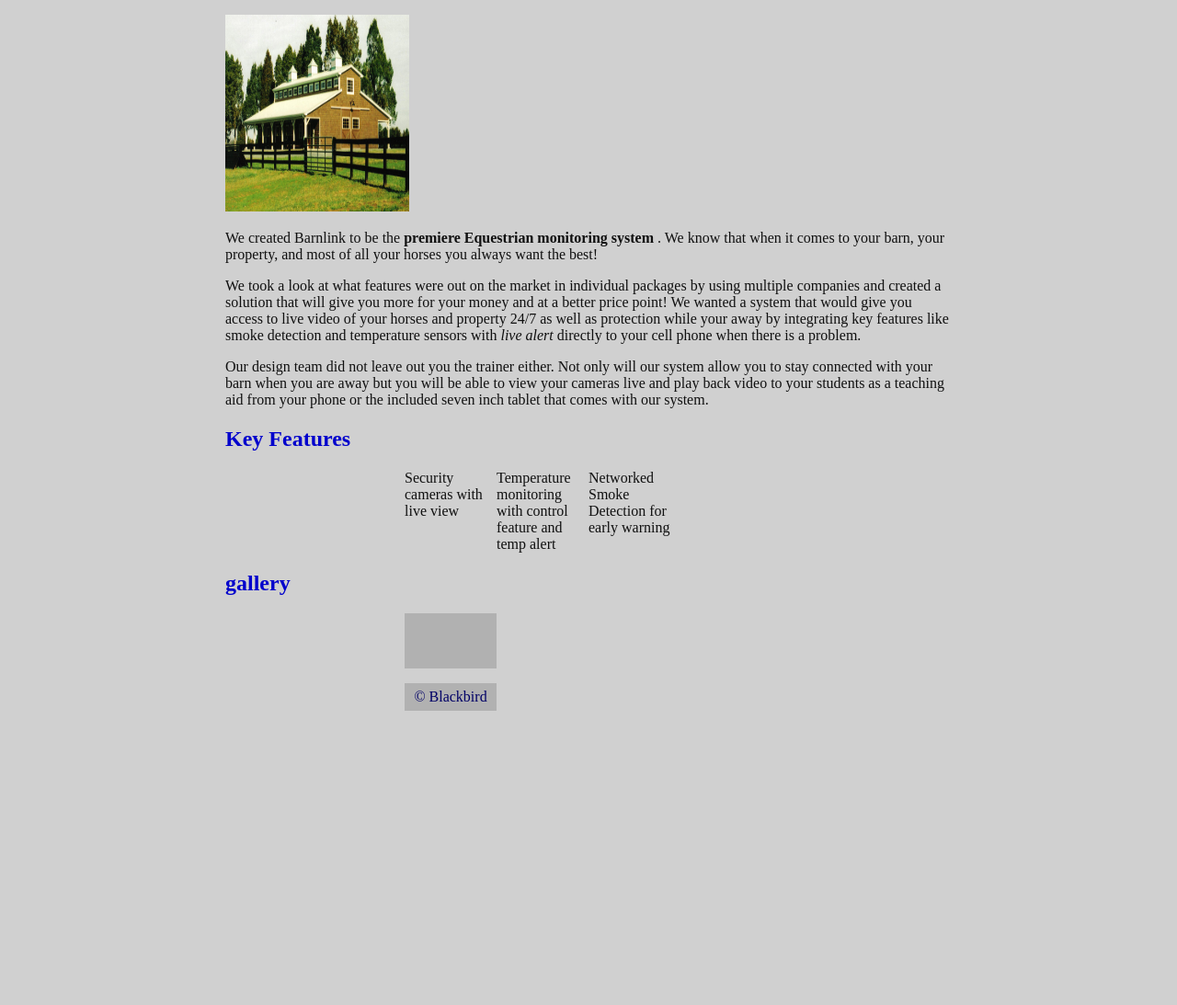
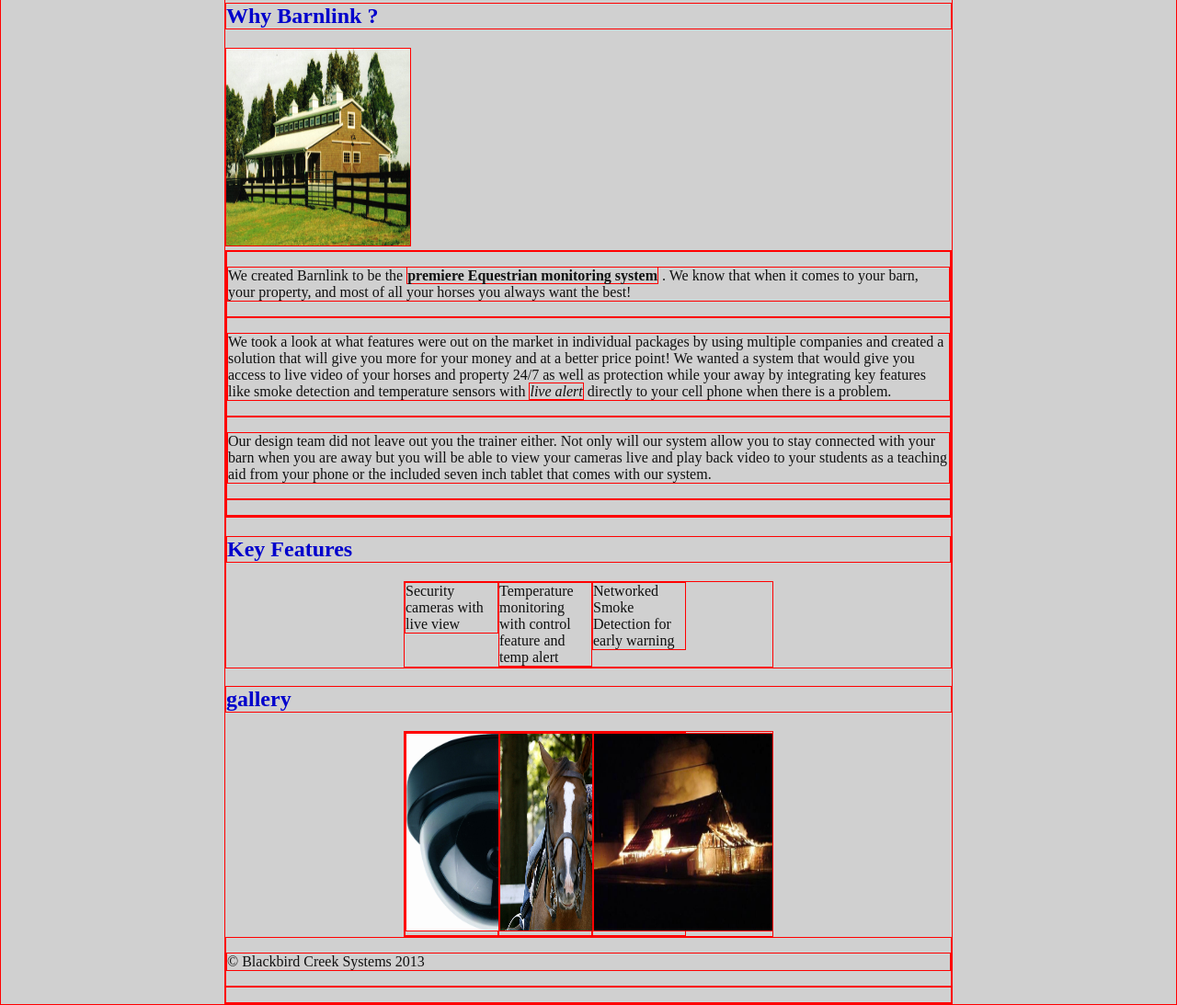
Before and after one commit to scottjep/Barnlink, a plain HTML site: page index.html in a window 1280 px wide. Shown: the part 150-1243 px from the top of the page at 92% size. Before the commit the page ends 923 px from the top, so only its background shows below. Drawn offline with Linux system fonts and the light colour scheme; a web font is replaced by a local one.

Commit message:
fixing gallery

```diff
--- a/css/main.css
+++ b/css/main.css
@@ -1,3 +1,6 @@
+* {
+	border: thin solid red;
+}
 body{
 	color: #101010;
 	width: 790px;
--- a/index.html
+++ b/index.html
@@ -21,7 +21,7 @@
 		</header>
 
 	<h2>Why Barnlink ?</h2>
-	<image src="images/equibarn.jpg" width="200" height="214" alt="horse barn" title="Barn"
+	<img src="images/equibarn.jpg" width="200" height="214" alt="horse barn" title="Barn" />
 		<article>
 			<div>
 			<p>We created Barnlink to be the <strong>premiere Equestrian monitoring system</strong>
@@ -53,9 +53,9 @@
 		 	<h2>gallery</h2>
 
 		<ul>
-			<li><a image src="images/cam1.jpg" width="200" height="214" alt="dome" title="dome"
-			<li><a image src="images/horselove.jpg" width="200" height="214" alt="love" title="love"
-			<li><a image src="images/barnfire.jpg" width="200" height="214" alt="fire" title="devastation"
+			<li><img src="images/cam1.jpg" width="200" height="214" alt="dome" title="dome" /></li>
+			<li><img src="images/horselove.jpg" width="200" height="214" alt="love" title="love" /></li>
+			<li><img src="images/barnfire.jpg" width="200" height="214" alt="fire" title="devastation"/></li>
 		</ul>
 		</body>
 	<footer>
```
Also changed, not shown: 1 other file.
